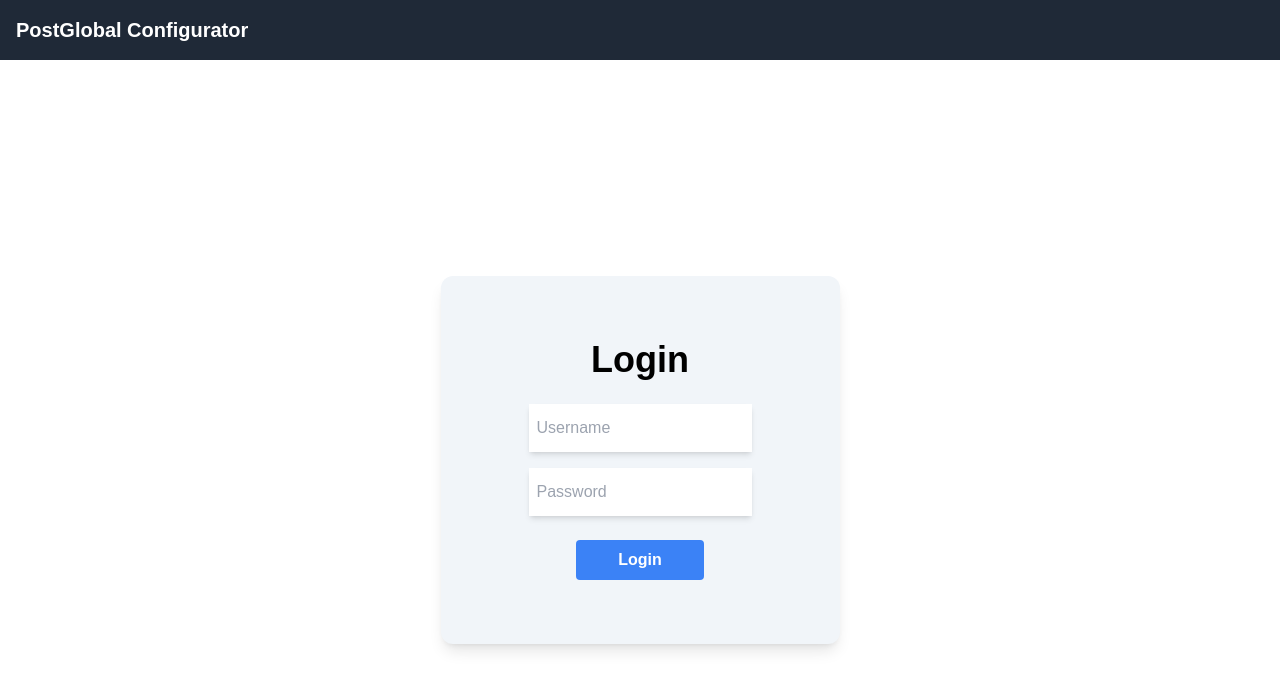
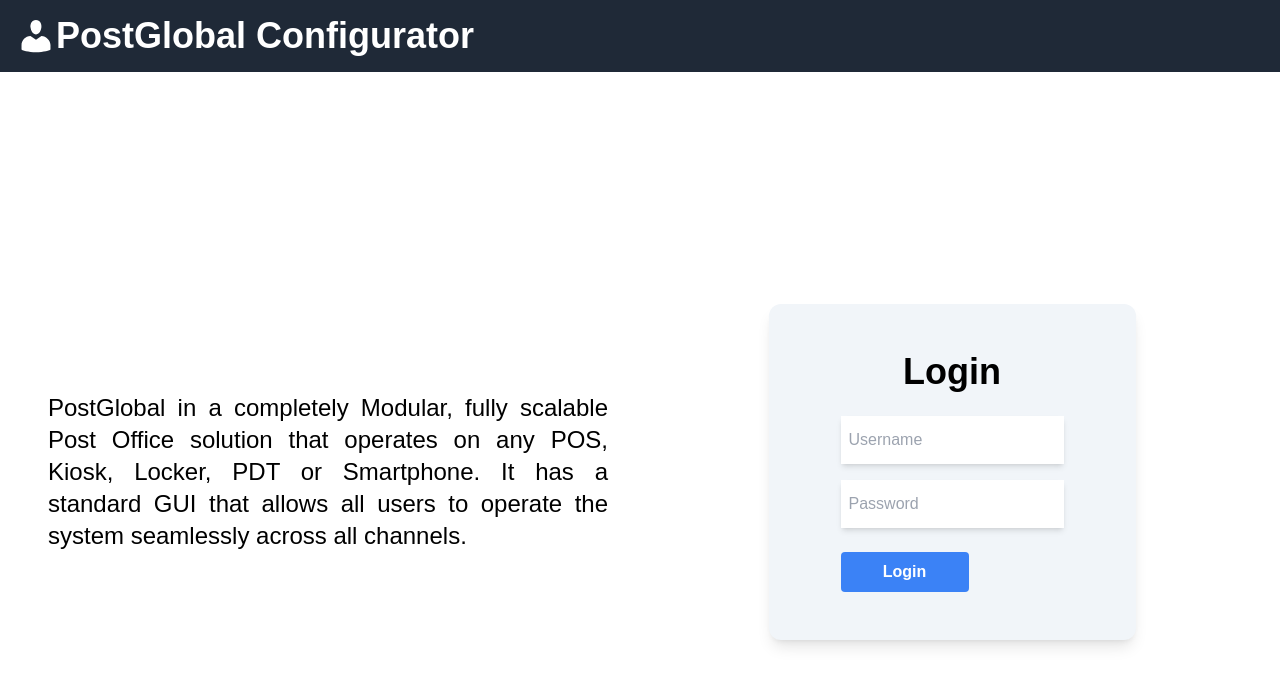
Before and after one commit to alvinbengeorge/test-frontend, a Next.js app in the folder client/: page / in a window 1280 px wide. Shown: the top 690 px of the page. Built offline with nearby package versions, Linux system fonts and the light colour scheme.

Commit message:
fix: change layout of login

```diff
--- a/client/src/app/page.tsx
+++ b/client/src/app/page.tsx
@@ -2,8 +2,9 @@
 import React, { useState } from "react";
 import InputBox from "../components/input_box";
 import { useRouter } from "next/navigation";
+import Image from "next/image";
 
-const LoginPage: React.FC = () => {
+const LoginPage = () => {
   const [email, setEmail] = useState("");
   const [password, setPassword] = useState("");
 
@@ -13,22 +14,55 @@ const LoginPage: React.FC = () => {
     <section>
       <nav className="bg-gray-800 w-full p-4">
         <div className="container mx-auto flex justify-between items-center">
-          <div className="text-white font-bold text-xl">PostGlobal Configurator</div>
+          <div className="text-white font-bold text-4xl flex content-center">
+            <svg
+              width="40px"
+              height="40px"
+              viewBox="0 0 20 20"
+              xmlns="http://www.w3.org/2000/svg"
+              className="rounded-full invert"
+            >
+              <rect x="0" fill="none" width="20" height="20" />
+
+              <g>
+                <path d="M10 9.25c-2.27 0-2.73-3.44-2.73-3.44C7 4.02 7.82 2 9.97 2c2.16 0 2.98 2.02 2.71 3.81 0 0-.41 3.44-2.68 3.44zm0 2.57L12.72 10c2.39 0 4.52 2.33 4.52 4.53v2.49s-3.65 1.13-7.24 1.13c-3.65 0-7.24-1.13-7.24-1.13v-2.49c0-2.25 1.94-4.48 4.47-4.48z" />
+              </g>
+            </svg>
+            PostGlobal Configurator
+          </div>
         </div>
       </nav>
-      <div className="grid place-items-center h-screen">
+      <div className="grid place-items-center h-screen grid-cols-1 lg:grid-cols-2 p-0 lg:p-4">
+        <div className="p-8 rounded-2xl bg-white hover:bg-slate-200 duration-500 shadow-none hover:shadow-2xl hover:border">
+          {/* <Image
+            src="/image.png"
+            alt="login"
+            width={700}
+            height={700}
+            className="rounded-2xl hover:shadow-md hover:bg-slate-100 duration-500"
+          /> */}
 
-        <div className="bg-slate-100 p-16 rounded-xl shadow-lg hover:shadow-2xl hover:bg-slate-200 duration-300">
+          <p className="text-justify text-2xl text-wrap">
+            PostGlobal in a completely Modular, fully scalable Post Office
+            solution that operates on any POS, Kiosk, Locker, PDT or Smartphone.
+            It has a standard GUI that allows all users to operate the system
+            seamlessly across all channels.
+          </p>
+        </div>
+        <div className="bg-slate-100 p-12 rounded-xl shadow-lg hover:shadow-2xl hover:bg-slate-200 duration-300">
           <h1 className="font-bold text-4xl text-center">Login</h1>
           <div className="grid place-items-center p-4 ">
-            <InputBox placeholder="Username" onChange={(event) => setEmail(event)} />
+            <InputBox
+              placeholder="Username"
+              onChange={(event) => setEmail(event)}
+            />
             <InputBox
               placeholder="Password"
               onChange={(event) => setPassword(event)}
               type="password"
             />
           </div>
-          <div className="grid place-items-center">
+          <div className="px-6">
             <button
               className="bg-blue-500 hover:bg-blue-700 text-white font-bold py-2 px-4 rounded w-32"
               onClick={() => {
```
Also changed, not shown: client/public/admin-users.svg (added), client/public/image.png (added).
